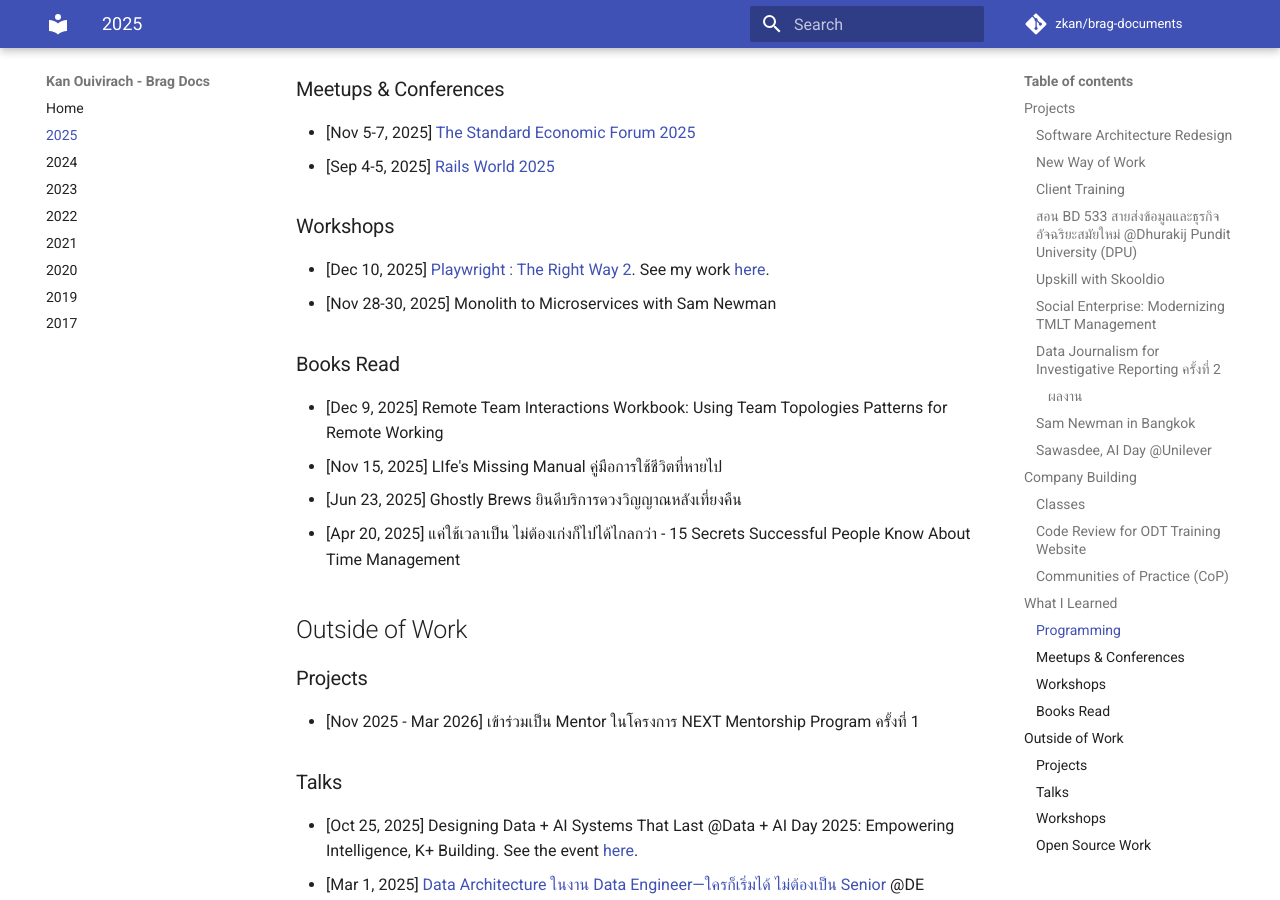
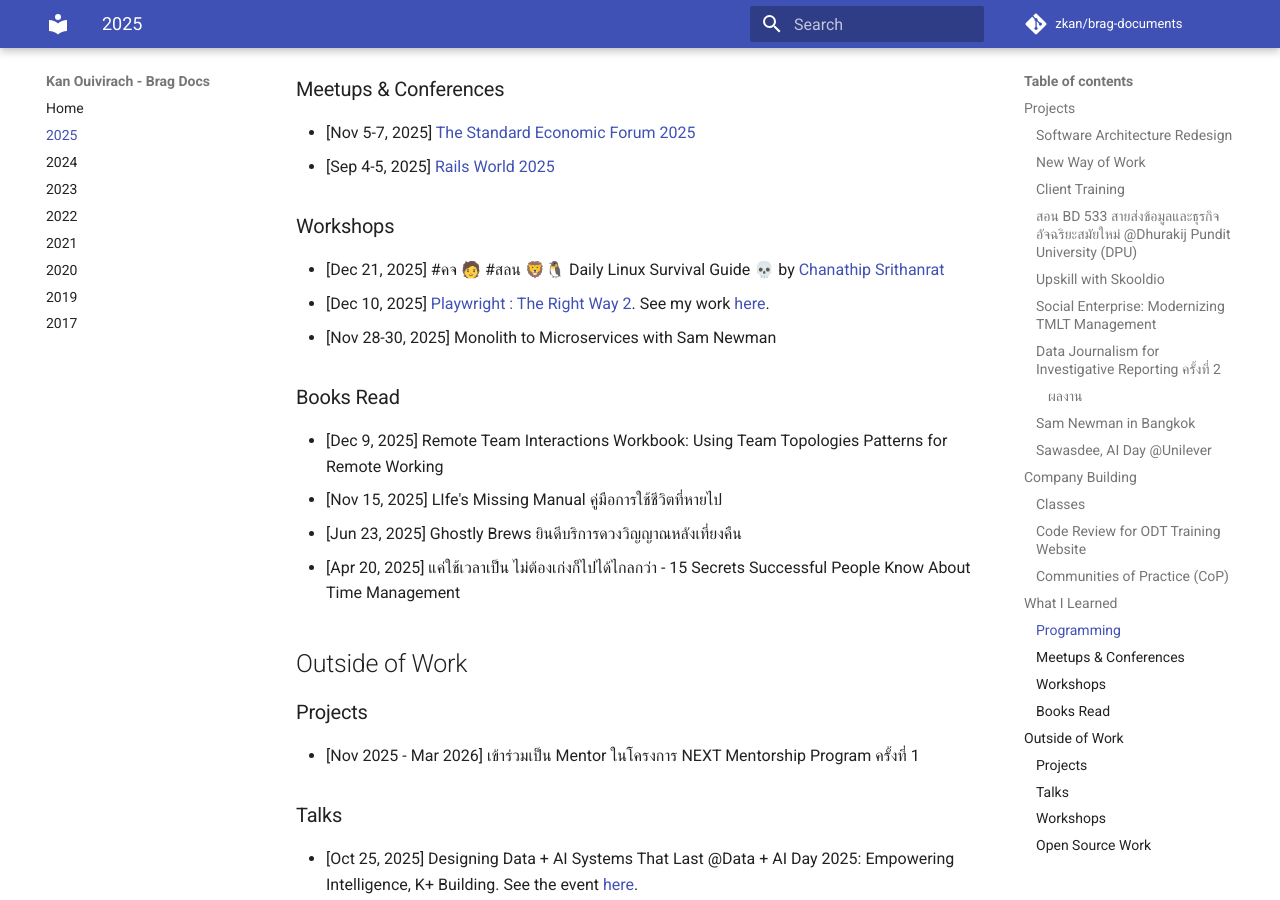
Before and after one commit to zkan/brag-documents, an MkDocs documentation site: the page built from docs/2025.md, in a window 1280 px wide and 900 px high, scrolled down 3368 px. Built offline with MkDocs 1.6.1 and Material for MkDocs 9.7.7, drawn with Linux system fonts in a browser that asks for light colours; comment, search, counter and statistics services are not loaded.

Commit message:
Add daily linux survival class

```diff
--- a/docs/2025.md
+++ b/docs/2025.md
@@ -148,6 +148,8 @@
 
 ### Workshops
 
+* [Dec 21, 2025] #คจ 🧑 #สลน 🦁🐧 Daily Linux Survival Guide 💀 by [Chanathip
+Srithanrat](https://www.facebook.com/omongo){target=_blank}
 * [Dec 10, 2025] [Playwright : The Right Way
 2](https://training.odds.team/events/playwright-the-right-way-2){target=_blank}.
 See my work
```
